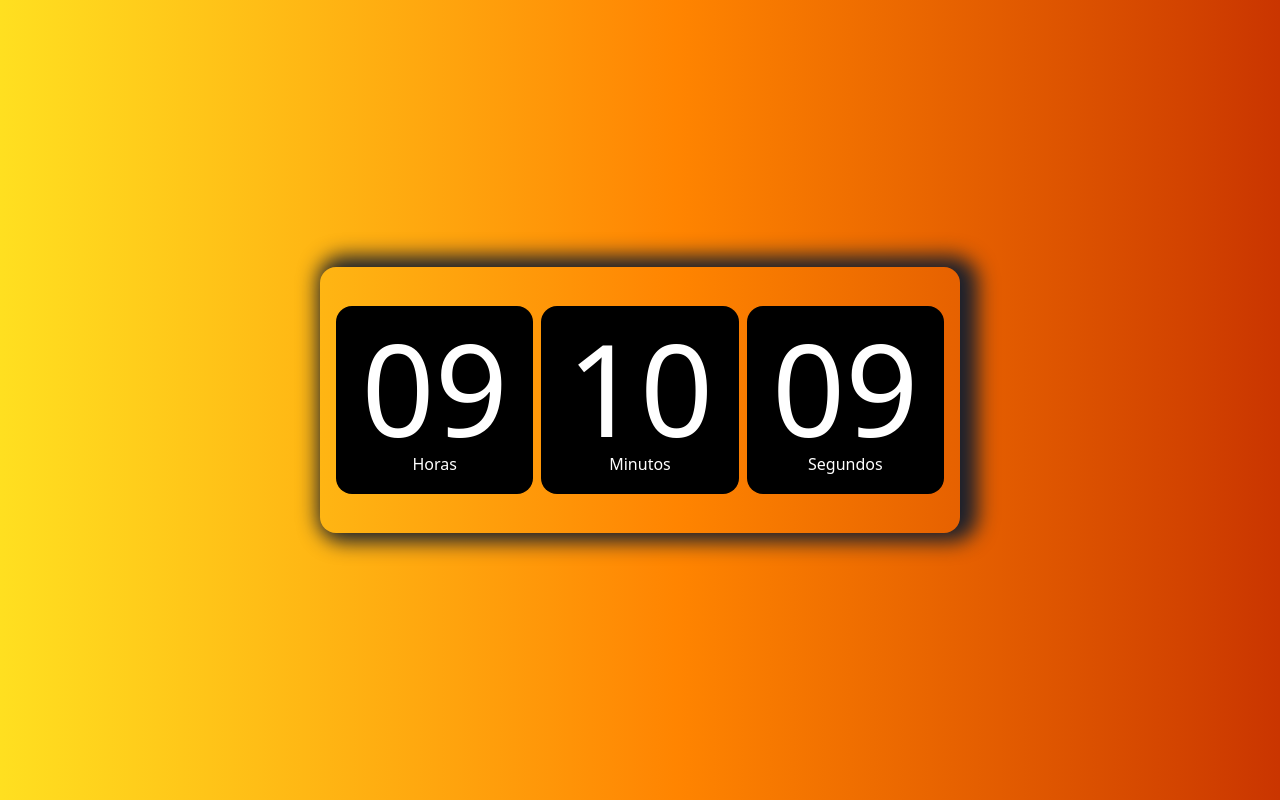
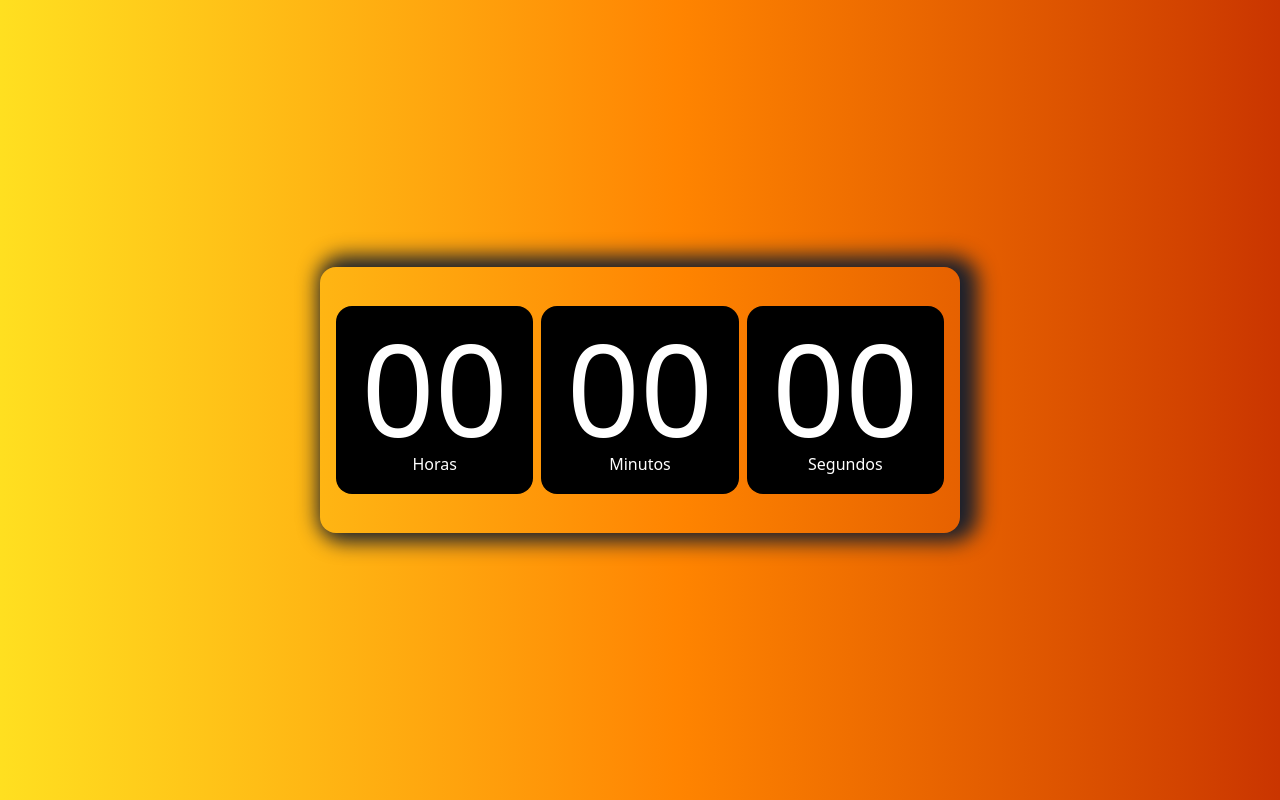
Before and after one commit to Natan-Barbosa/Rel-gio-Digital, a plain HTML site: page index.html in a window 1280 px wide. Drawn offline with nearby package versions, Linux system fonts and the light colour scheme.

Commit message:
fix: replace id

```diff
--- a/index.html
+++ b/index.html
@@ -14,25 +14,27 @@
     >
       <div
         class="bg-black h-4/5 w-1/3 flex flex-col justify-center rounded-2xl"
-        id="hours"
       >
-        <h1 class="text-white font-sans text-center text-9xl">09</h1>
+        <h1 class="text-white font-sans text-center text-9xl" id="hours">00</h1>
         <h2 class="text-white font-sans text-center">Horas</h2>
       </div>
       <div
         class="bg-black h-4/5 w-1/3 flex flex-col justify-center rounded-2xl"
-        id="minutes"
       >
-        <h1 class="text-white font-sans text-center text-9xl">10</h1>
+        <h1 class="text-white font-sans text-center text-9xl" id="minutes">
+          00
+        </h1>
         <h2 class="text-white font-sans text-center">Minutos</h2>
       </div>
       <div
         class="bg-black h-4/5 w-1/3 flex flex-col justify-center rounded-2xl"
-        id="seconds"
       >
-        <h1 class="text-white font-sans text-center text-9xl">09</h1>
+        <h1 class="text-white font-sans text-center text-9xl" id="seconds">
+          00
+        </h1>
         <h2 class="text-white font-sans text-center">Segundos</h2>
       </div>
     </main>
+    <script src="./script.js"></script>
   </body>
 </html>
```
